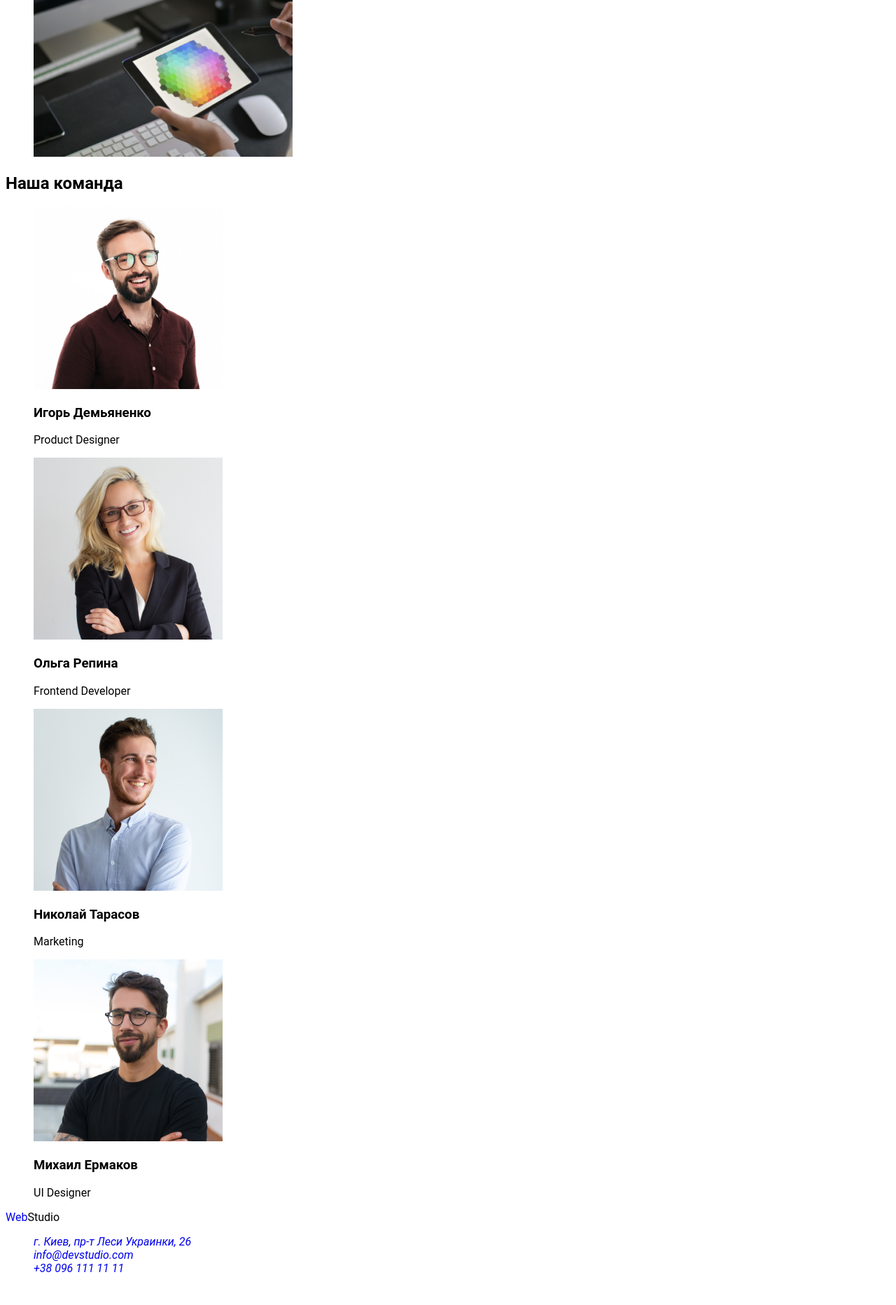
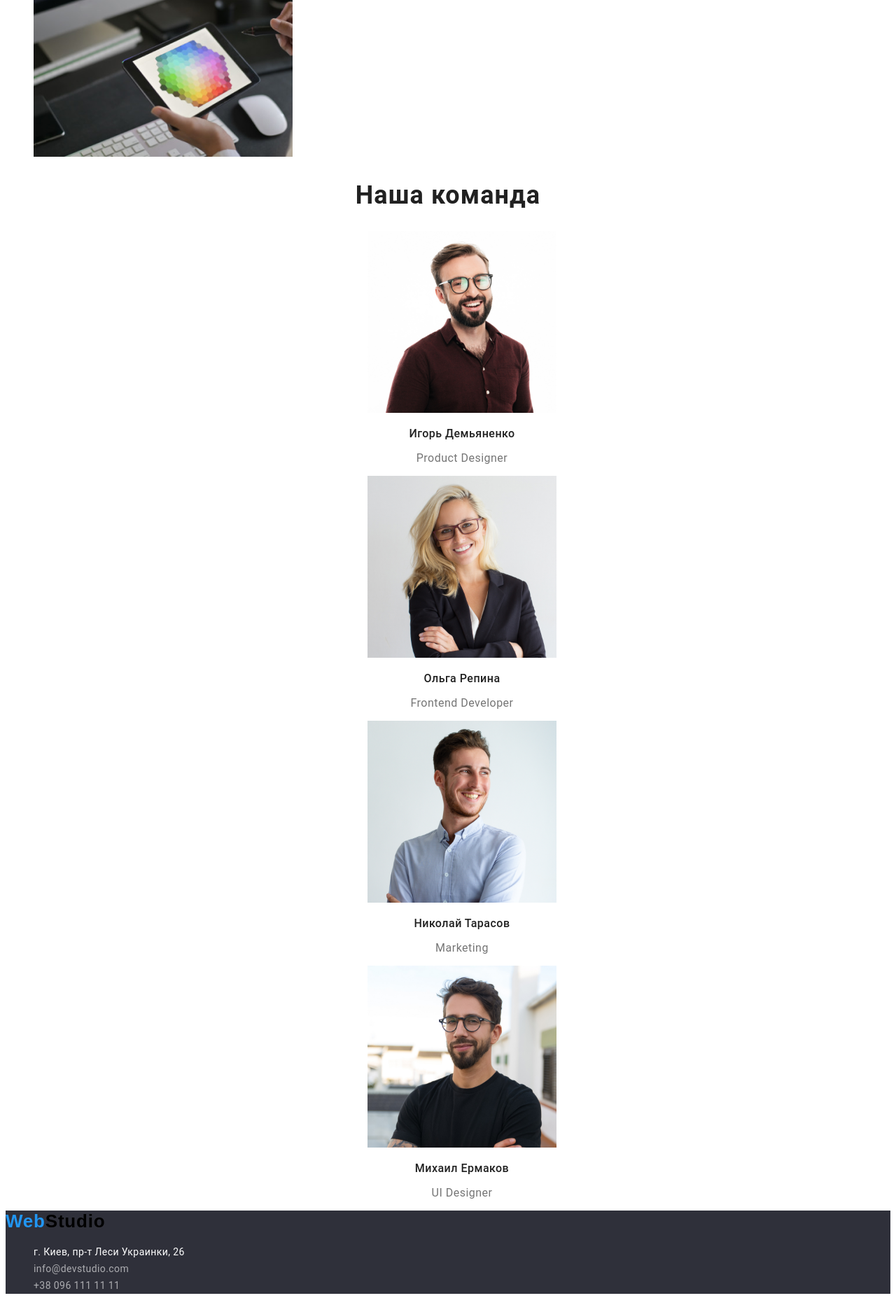
Before and after one commit to ViktoriiaLastezhenko/goit-markup-hw-01, a plain HTML site: page index.html in a window 1280 px wide. Shown: the part 1367-3232 px from the top of the page at 70% size. Before the commit the page ends 3205 px from the top, so only its background shows below. Drawn offline with Linux system fonts and the light colour scheme; a web font is replaced by a local one.

Commit message:
css-html

```diff
--- a/css/styles.css
+++ b/css/styles.css
@@ -7,7 +7,7 @@
 body {
   font-family: 'Roboto', sans-serif;
 }
-/*_______________________HEADER_____________________*/
+/*_______________________HEADER-index.html_____________________*/
 .logo {
   font-family: 'Raleway', sans-serif;
   font-style: normal;
@@ -117,3 +117,67 @@ span {
 
   color: #212121;
 }
+/*_______________________SECTION_TEAM_INDEX.HTML_____________________*/
+.team {
+  font-style: normal;
+  font-weight: 700;
+  font-size: 36px;
+  line-height: 1.17;
+  text-align: center;
+  letter-spacing: 0.03em;
+
+  color: #212121;
+}
+.team-list {
+  font-style: normal;
+  font-weight: 500;
+  font-size: 16px;
+  line-height: 1.19;
+  /* identical to box height */
+
+  text-align: center;
+  letter-spacing: 0.03em;
+
+  color: #212121;
+}
+.positions {
+  font-style: normal;
+  font-weight: 400;
+  font-size: 16px;
+  line-height: 1.19;
+  /* identical to box height */
+
+  text-align: center;
+  letter-spacing: 0.03em;
+
+  color: #757575;
+}
+/*_______________________FOOTER_INDEX.HTML_____________________*/
+.address-footer {
+  font-family: 'Roboto';
+  font-style: normal;
+  font-weight: 400;
+  font-size: 14px;
+  line-height: 24px;
+  /* or 171% */
+
+  letter-spacing: 0.03em;
+
+  color: #ffffff;
+}
+.mail-footer,
+.tel-footer {
+  font-family: 'Roboto';
+  font-style: normal;
+  font-weight: 400;
+  font-size: 14px;
+  line-height: 24px;
+  /* or 171% */
+
+  letter-spacing: 0.03em;
+
+  color: rgba(255, 255, 255, 0.6);
+}
+footer {
+  background-color: #2f303a;
+}
--- a/index.html
+++ b/index.html
@@ -74,44 +74,44 @@
             </ul>
         </section>
         <section>
-            <h2>Наша команда</h2>
-            <ul class="list">
+            <h2 class="team ">Наша команда</h2>
+            <ul class="team-list list">
                 <li>
                     <img src="./images/personnel/img.jpg" alt="фото Игоря Демьяненко" width="270" height="260"/>
-                    <h3>Игорь Демьяненко</h3>
-                    <p lang="en">Product Designer</p>
+                    <h3 class="team-list">Игорь Демьяненко</h3>
+                    <p class="positions" lang="en">Product Designer</p>
                 </li>
                 <li>
                     <img src="./images/personnel/img(1).jpg" alt="фото Ольги Репиной" width="270" height="260"/>
-                    <h3>Ольга Репина</h3>
-                    <p lang="en">Frontend Developer</p>
+                    <h3 class="team-list">Ольга Репина</h3>
+                    <p class="positions" lang="en">Frontend Developer</p>
                 </li>
                 <li>
                     <img src="./images/personnel/img(2).jpg" alt="фото Николая Тарасова" width="270" height="260"/>
-                    <h3>Николай Тарасов</h3>
-                    <p lang="n">Marketing</p>
+                    <h3 class="team-list">Николай Тарасов</h3>
+                    <p class="positions" lang="n">Marketing</p>
                 </li>
                 <li>
                     <img src="./images/personnel/img(3).jpg" alt="фото Михаила Ермакова" width="270" height="260"/>
-                    <h3>Михаил Ермаков</h3>
-                    <p lang="en">UI Designer</p>
+                    <h3 class="team-list">Михаил Ермаков</h3>
+                    <p class="positions" lang="en">UI Designer</p>
                 </li>
             </ul>
         </section>
     </main>
-    <footer>
-        <a class="link" href="./index.html" lang="en"> Web<span>Studio</span></a>
+    <footer class="footer">
+        <a class=" logo link" href="./index.html" lang="en"> Web<span>Studio</span></a>
         <address>
 
             <ul class="list">
                <li>
-                   <a class="link" href="г. Киев, пр-т Леси Украинки, 26" >г. Киев, пр-т Леси Украинки, 26</a>
+                   <a class="address-footer link" href="г. Киев, пр-т Леси Украинки, 26" >г. Киев, пр-т Леси Украинки, 26</a>
                </li>
                <li>
-                <a class="link" href="emailto:info@devstudio.com">info@devstudio.com</a>
+                <a class="mail-footer link" href="emailto:info@devstudio.com">info@devstudio.com</a>
                </li>
                <li>
-                <a class="link" href="tel:+380961111111">+38 096 111 11 11</a>
+                <a class="tel-footer link" href="tel:+380961111111">+38 096 111 11 11</a>
                </li>
             </ul>
         </address>
```
Also changed, not shown: portfolio.html (+63 -37 lines), images/portfolio.html.img/im(6)ph.png (deleted), images/portfolio.html.img/img(5)ph.png, images/portfolio.html.img/img(6)ph.png (added), images/portfolio.html.img/img(7)ph.png, images/portfolio.html.img/img(8)ph.png, images/portfolio.html.img/img(9)ph.png (added).
